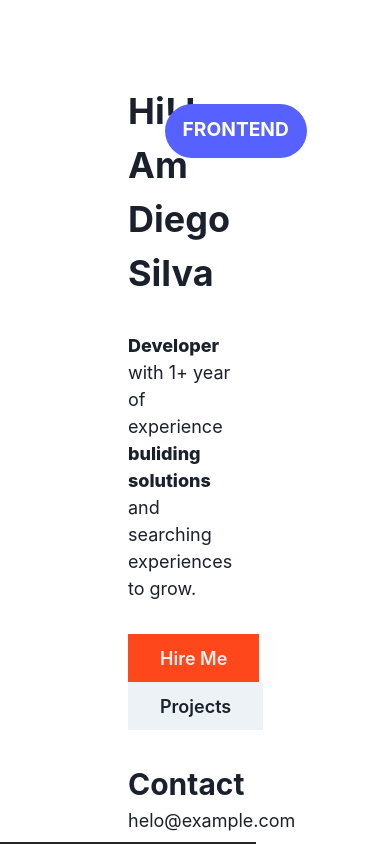
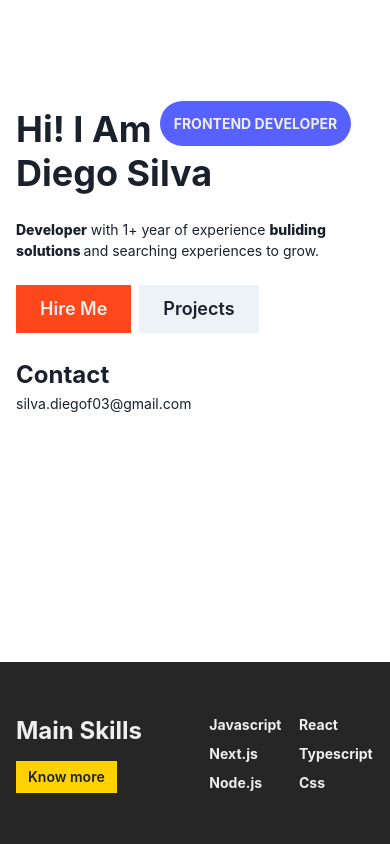
Before and after one commit to d1eshi/d1eshi-dev, a Next.js app: page / in a window 390 px wide. Shown: the top 844 px of the page. Built offline with nearby package versions, Linux system fonts and the light colour scheme.

Commit message:
includes responsive font

```diff
--- a/components/layouts/MainLayout.tsx
+++ b/components/layouts/MainLayout.tsx
@@ -9,7 +9,7 @@ interface Props {
 export const MainLayout: FC<Props> = ({ children }) => {
   return (
     <>
-      <Container h='100vh' maxW='100vw' p={0} m={0}>
+      <Container h='100vh' minW='100vw' p={0} m={0}>
         <Navbar />
         {children}
       </Container>
--- a/customTheme.ts
+++ b/customTheme.ts
@@ -8,17 +8,20 @@ export const customTheme = extendTheme({
   components: {
     Badge: {
       sizes: {
-        custom: {
-          pb: '14px',
-          pt: '11px',
-          px: '18px',
-        },
+        custom: 'max-content',
       },
     },
     Container: {
       'padding-inline-end': '2rem',
       space: {
         p: '0px',
+      },
+    },
+    Button: {
+      size: {
+        '2xl': '3.5rem',
+        '3xl': '4rem',
+        '4': '4.5rem',
       },
     },
   },
--- a/pages/index.tsx
+++ b/pages/index.tsx
@@ -22,57 +22,76 @@ const Home: React.FC = () => {
   return (
     <MainLayout>
       <Container h='90%' p='0px' maxWidth='100vw'>
-        <Grid templateColumns='55% 45%' h='100%'>
+        <Grid templateColumns={['null', '55% 45%']} h='100%' pt={6}>
           <VStack alignItems='flex-start'>
             {/* first block */}
-            <VStack pl={32} spacing={8} alignItems='flex-start' height='80%' w='100%'>
-              <Text fontSize={['4xl', '4xl', '6xl', '6xl']} position='relative' fontWeight={700}>
-                Hi! I Am{' '}
-                <Badge
+            <VStack
+              p={['0 1rem', '2rem .5rem 0 0']}
+              ml={[0, 32]}
+              borderTop={['null', '1px solid gray']}
+              spacing={[6, 6, 4, 8]}
+              alignItems='flex-start'
+              height='75%'
+              w='cacl(100% - 8rem)'
+            >
+              <Text fontSize={['4xl', '4xl', '4xl', '5xl', '7xl']} fontWeight={700} lineHeight='1.2'>
+                Hi! I Am
+                <Text
+                  // fontSize={['xl', '2xl', '4xl', '6xl', '7xl']}
+                  as='span'
+                  padding='1em  1em'
+                  textTransform='uppercase'
+                  fontWeight='bold'
+                  ml={[2, 5, 2.5, 3, 6]}
                   className='badge-roles'
-                  fontSize='1.2rem'
-                  top={5}
-                  right='-4em'
-                  position='absolute'
+                  verticalAlign='super'
+                  fontSize={['sm', '.4rem', '.6rem', 'sm', 'xl']}
                   variant='solid'
                   bg='brand.500'
-                  size='custom'
+                  color='#eee'
                   borderRadius={38}
-                ></Badge>{' '}
+                >
+                  Frontend Developer
+                </Text>
                 <br /> Diego Silva
               </Text>
-              <Text fontSize='lg'>
-                <span className='bold-span'>Developer</span> with 1+ year of experience{' '}
+              <Text fontSize={['sm', 'sm', 'sm', 'lg', 'xl']} maxW='27em'>
+                <span className='bold-span'>Developer</span> with 1+ year of experience {''}
                 <span className='bold-span'>buliding solutions </span> and searching experiences to grow.
               </Text>
-              <Box>
+              <HStack spacing={2}>
                 <Button
                   backgroundColor='brand.900'
                   _hover={{ bg: '#fe481c' }}
                   color='#eee'
                   fontSize='lg'
-                  px={8}
-                  py={6}
+                  size={['lg', 'md', 'md', 'lg']}
+                  p={['', '', '', '1.5em 2em']}
                   borderRadius={0}
                 >
                   Hire Me
                 </Button>
-                <Button fontSize='lg' px={8} py={6} borderRadius={0}>
+                <Button
+                  size={['lg', 'md', 'md', 'lg']}
+                  fontSize={['lg']}
+                  borderRadius={0}
+                  p={['', '', '', '1.5em 2em']}
+                >
                   Projects
                 </Button>
-              </Box>
+              </HStack>
               <Box>
-                <Text fontSize='3xl' fontWeight={700}>
+                <Text fontSize={['2xl', 'xl', '2xl', '3xl']} fontWeight={700}>
                   Contact
                 </Text>
-                <Text fontSize='lg'>helo@example.com</Text>
+                <Text fontSize={['sm', 'lg', 'sm', 'xl']}>silva.diegof03@gmail.com</Text>
               </Box>
             </VStack>
             <SimpleGrid
               columns={2}
               maxH='15em'
-              px={32}
-              h='30%'
+              px={[4, 32]}
+              h='25%'
               w='100%'
               m={0}
               alignItems='center'
@@ -80,10 +99,12 @@ const Home: React.FC = () => {
               justifyContent='flex-start'
             >
               <Box>
-                <Text color='#eee' fontSize='2xl' fontWeight={700} mb={3}>
+                <Text color='#eee' fontSize={['2xl', 'md', 'xl', '2xl']} fontWeight={700} mb={3}>
                   Main Skills
                 </Text>
-                <Button background='#ffd100'>Know more</Button>
+                <Button background='#ffd100' size={['sm', 'md', 'lg']} borderRadius={0}>
+                  Know more
+                </Button>
               </Box>
               <List
                 display='flex'
@@ -92,10 +113,9 @@ const Home: React.FC = () => {
                 flexWrap='wrap'
                 w='12em'
                 gap='0 1em'
-                h='4em'
                 color='#eee'
               >
-                <SimpleGrid columns={2} spacingX={6} spacingY={2} fontWeight={700}>
+                <SimpleGrid columns={2} fontSize={['sm', 'xs', 'md', 'lg']} spacingX={4} spacingY={2} fontWeight={700}>
                   <ListItem>Javascript</ListItem>
                   <ListItem>React</ListItem>
                   <ListItem>Next.js</ListItem>
--- a/styles/globals.css
+++ b/styles/globals.css
@@ -29,16 +29,9 @@ a {
   font-weight: 800;
 }
 
-.badge-role {
-  animation: rotate 8s infinite;
-  /* transition: smooth; */
-}
-
 .badge-roles::after {
-  content: 'Developer';
-  animation: change alternate 4s infinite;
-
-  transition: all;
+  /* content: 'Developer'; */
+  /* animation: change alternate 4s infinite; */
 }
 @keyframes change {
   0% {
```
